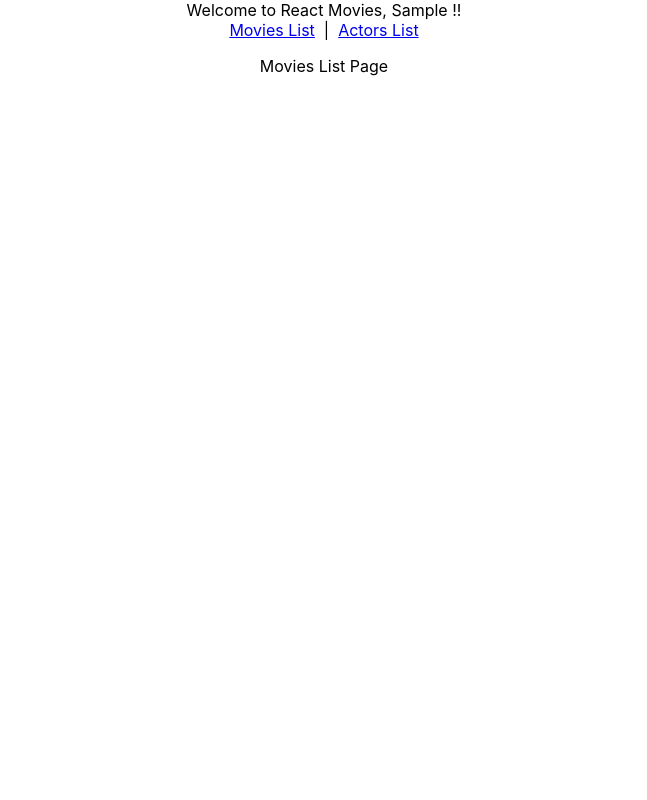
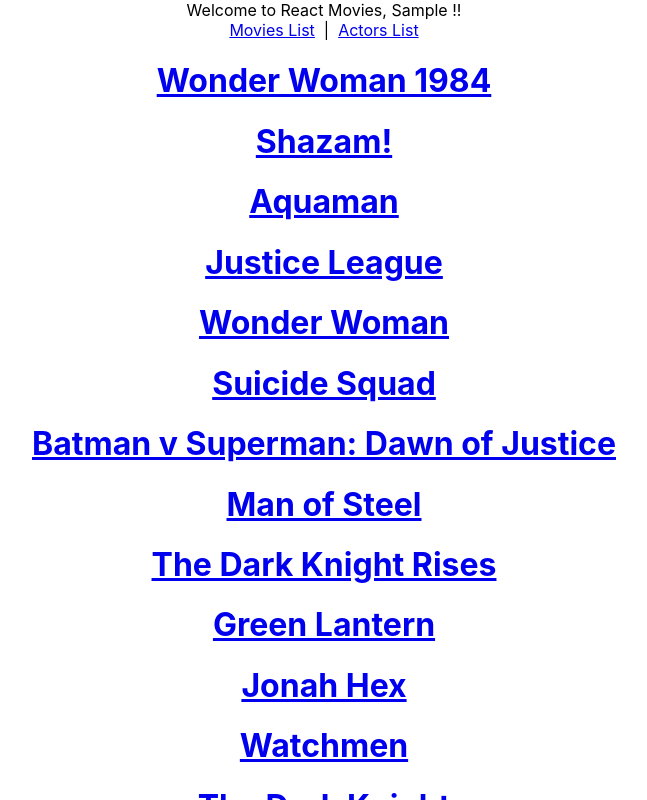
Before and after one commit to alonzoalcantar/react-movies, a React (Create React App) app: page / in a window 1280 px wide. Both pictures are taken after typing "Sample" into the empty fields and a click on the button "Sign In". Shown: the top 800 px of the page, without its empty margins (316-963 px from the left). Built offline with nearby package versions, Linux system fonts and the light colour scheme.

Commit message:
Movie titles display on Movie List Page

```diff
--- a/src/App.jsx
+++ b/src/App.jsx
@@ -1,5 +1,6 @@
 import { useState } from 'react';
 import {Route, Routes} from 'react-router-dom'
+import {movies} from './data'
 
 import Navbar from './Navbar';
 import SignInPage from './SignInPage';
@@ -26,15 +27,15 @@
 
           <Route
           path = '/'
-          element = {<MoviesListPage />} />
+          element = {<MoviesListPage movies = {movies} />} />
 
           <Route
           path = '/movies/:movieName'
-          element = {<MoviesDetailsPage />} />
+          element = {<MoviesDetailsPage movies = {movies} />} />
 
           <Route
            path = '/actors'
-           element = {<ActorsListPage  />} />
+           element = {<ActorsListPage movies = {movies} />} />
         </Routes>
         </>
       ) : (
--- /dev/null
+++ b/src/MovieCard.jsx
@@ -0,0 +1,20 @@
+import { Link } from "react-router-dom";
+
+export default function MovieCard(movie) {
+    return(
+        <div>
+            <Link to = {`/movies/${movie.title}`} >
+            <div class = 'item-card'>
+                <div class = "movie-info">
+                    <h1>{movie.title}</h1>
+                    <p><strong>{movie.releaseDate}</strong></p>
+                </div>
+            </div>
+
+
+
+
+            </Link>
+        </div>
+    )
+}
--- a/src/MoviesListPage.jsx
+++ b/src/MoviesListPage.jsx
@@ -1,5 +1,11 @@
-export default function MoviesListPage(){
+import MovieCard from "./MovieCard";
+
+export default function MoviesListPage({movies}){
     return(
-        <p>Movies List Page</p>
+        <div>
+            {movies.map((movie) => {
+                return <MovieCard title = {movie.title} movie = {movie}/>;
+            })};
+        </div>
     )
 }
--- /dev/null
+++ b/src/data.js
@@ -0,0 +1,217 @@
+export const movies = [
+    {
+      "posterPath": "https://image.tmdb.org/t/p/w500/8UlWHLMpgZm9bx6QYh0NFoq67TZ.jpg",
+      "releaseDate": "2020-12-16",
+      "title": "Wonder Woman 1984",
+      "cast": [
+        "Gal Gadot",
+        "Pedro Pascal",
+        "Chris Pine",
+        "Kristen Wiig",
+        "Robin Wright"
+      ]
+    },
+    {
+      "posterPath": "https://image.tmdb.org/t/p/w500/xnopI5Xtky18MPhK40cZAGAOVeV.jpg",
+      "releaseDate": "2019-03-29",
+      "title": "Shazam!",
+      "cast": [
+        "Zachary Levi",
+        "Asher Angel",
+        "Jack Grazer",
+        "Mark Strong",
+        "Grace Fulton"
+      ]
+    },
+    {
+      "posterPath": "https://image.tmdb.org/t/p/w500/5Kg76ldv7VxeX9YlcQXiowHgdX6.jpg",
+      "releaseDate": "2018-12-07",
+      "title": "Aquaman",
+      "cast": [
+        "Jason Momoa",
+        "Amber Heard",
+        "Patrick Wilson",
+        "Nicole Kidman",
+        "Willem Dafoe"
+      ]
+    },
+    {
+      "posterPath": "https://image.tmdb.org/t/p/w500/eifGNCSDuxJeS1loAXil5bIGgvC.jpg",
+      "releaseDate": "2017-11-15",
+      "title": "Justice League",
+      "cast": [
+        "Gal Gadot",
+        "Ben Affleck",
+        "Henry Cavill",
+        "Jason Momoa",
+        "Ray Fisher"
+      ]
+    },
+    {
+      "posterPath": "https://image.tmdb.org/t/p/w500/gfJGlDaHuWimErCr5Ql0I8x9QSy.jpg",
+      "releaseDate": "2017-05-30",
+      "title": "Wonder Woman",
+      "cast": [
+        "Gal Gadot",
+        "Pedro Pascal",
+        "Chris Pine",
+        "Kristen Wiig",
+        "Robin Wright"
+      ]
+    },
+    {
+      "posterPath": "https://image.tmdb.org/t/p/w500/xFw9RXKZDvevAGocgBK0zteto4U.jpg",
+      "releaseDate": "2016-08-03",
+      "title": "Suicide Squad",
+      "cast": [
+        "Jared Leto",
+        "Margot Robbie",
+        "Will Smith",
+        "Cara Delevigne",
+        "Pete Davidson"
+      ]
+    },
+    {
+      "posterPath": "https://image.tmdb.org/t/p/w500/5UsK3grJvtQrtzEgqNlDljJW96w.jpg",
+      "releaseDate": "2016-03-23",
+      "title": "Batman v Superman: Dawn of Justice",
+      "cast": [
+        "Gal Gadot",
+        "Ben Affleck",
+        "Henry Cavill",
+        "Amy Adams",
+        "Jesse Eisenberg"
+      ]
+    },
+    {
+      "posterPath": "https://image.tmdb.org/t/p/w500/7rIPjn5TUK04O25ZkMyHrGNPgLx.jpg",
+      "releaseDate": "2013-06-12",
+      "title": "Man of Steel",
+      "cast": [
+        "Henry Cavill",
+        "Amy Adams",
+        "Michael Shannon",
+        "Kevin Costner",
+        "Russell Crowe"
+      ]
+    },
+    {
+      "posterPath": "https://image.tmdb.org/t/p/w500/vzvKcPQ4o7TjWeGIn0aGC9FeVNu.jpg",
+      "releaseDate": "2012-07-16",
+      "title": "The Dark Knight Rises",
+      "cast": [
+        "Christian Bale",
+        "Anne Hathaway",
+        "Tom Hardy",
+        "Gary Oldman",
+        "Joseph Gordon-Levitt"
+      ]
+    },
+    {
+      "posterPath": "https://image.tmdb.org/t/p/w500/fj21HwUprqjjwTdkKC1XZurRSpV.jpg",
+      "releaseDate": "2011-06-16",
+      "title": "Green Lantern",
+      "cast": [
+        "Ryan Reynolds",
+        "Blake Lively",
+        "Mark Strong",
+        "Peter Sarsgaard",
+        "Taika Waititi"
+      ]
+    },
+    {
+      "posterPath": "https://image.tmdb.org/t/p/w500/1MpWjcCn8M0763QDoxcN0gXrc5q.jpg",
+      "releaseDate": "2010-06-18",
+      "title": "Jonah Hex",
+      "cast": [
+        "Josh Brolin",
+        "Megan Fox",
+        "John Malkovich",
+        "Michael Fassbender",
+        "Will Arnett"
+      ]
+    },
+    {
+      "posterPath": "https://image.tmdb.org/t/p/w500/aZvOkdo203bm1kpcY0A0Tn074ER.jpg",
+      "releaseDate": "2009-03-05",
+      "title": "Watchmen",
+      "cast": [
+        "Regina King",
+        "Jeremy Irons",
+        "Tim Nelson",
+        "Don Johnson",
+        "Jean Smart"
+      ]
+    },
+    {
+      "posterPath": "https://image.tmdb.org/t/p/w500/qJ2tW6WMUDux911r6m7haRef0WH.jpg",
+      "releaseDate": "2008-07-16",
+      "title": "The Dark Knight",
+      "cast": [
+        "Christian Bale",
+        "Gary Oldman",
+        "Heath Ledger",
+        "Michael Caine",
+        "Morgan Freeman"
+      ]
+    },
+    {
+      "posterPath": "https://image.tmdb.org/t/p/w500/qIegbn6DSUYmggfwxOBNOVS35q.jpg",
+      "releaseDate": "2006-06-28",
+      "title": "Superman Returns",
+      "cast": [
+        "Brandon Routh",
+        "Kate Bosworth",
+        "Kevin Spacey",
+        "James Marsden",
+        "Parker Posey"
+      ]
+    },
+    {
+      "posterPath": "https://image.tmdb.org/t/p/w500/1P3ZyEq02wcTMd3iE4ebtLvncvH.jpg",
+      "releaseDate": "2005-06-10",
+      "title": "Batman Begins",
+      "cast": [
+        "Christian Bale",
+        "Cillian Murphy",
+        "Katie Holmes",
+        "Michael Caine",
+        "Liam Neeson"
+      ]
+    },
+    {
+      "posterPath": "https://image.tmdb.org/t/p/w500/pvnPgukFyEKgCzyOxyLiwyZ8T1C.jpg",
+      "releaseDate": "2004-07-22",
+      "title": "Catwoman",
+      "cast": [
+        "Halle Berry",
+        "Sharon Stone",
+        "Benjamin Trott",
+        "Frances Conroy",
+        "Lambert Wilson"
+      ]
+    },
+    {
+      "posterPath": "https://image.tmdb.org/t/p/w500/hbH8oXJZPwcYxaa1JrUMq4ogg7G.jpg",
+      "releaseDate": "1997-08-15",
+      "title": "Steel",
+      "cast": [
+        "Chad Connell",
+        "Jason Wishnowski",
+        "Daryl Dorge",
+        "Logan Creran",
+        "Mimi Kuzyk"
+      ]
+    },
+    {
+      "posterPath": "https://image.tmdb.org/t/p/w500/bsg0mrxUKyJoL4oSGP5mlhEsqp.jpg",
+      "releaseDate": "1997-06-20",
+      "title": "Batman & Robin",
+      "cast": [
+        "George Clooney",
+        "Chris O'Donnell",
+        "Uma Thurman",
+        "Alicia Silverstone",
+      ]
+    }
+  ];
```
